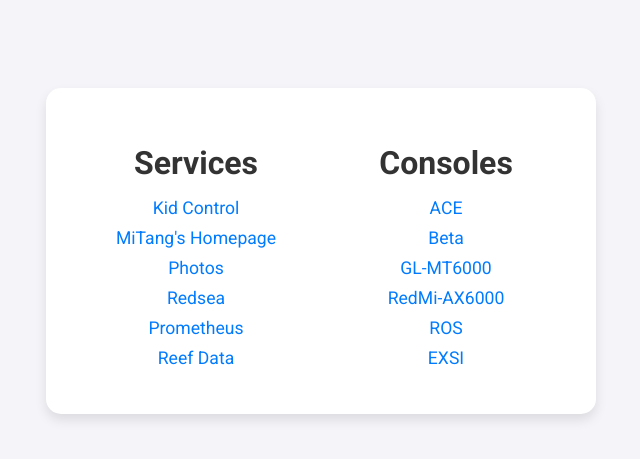
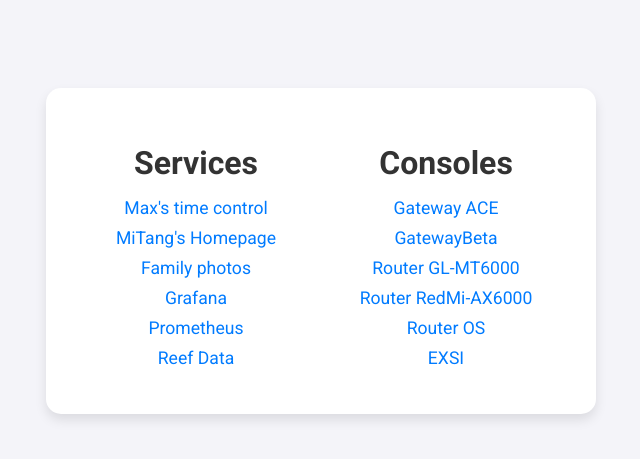
Before and after one commit to jacobmee/bookmarks, a Flask app: page / in a window 1280 px wide. Shown: the part 149-608 px from the top of the page, without its empty margins (319-959 px from the left). Run offline with Flask 2, Linux system fonts and the light colour scheme.

Commit message:
index.html

```diff
--- a/app/templates/index.html
+++ b/app/templates/index.html
@@ -77,10 +77,10 @@
         <div class="column">
             <h2>Services</h2>
             <ul>
-                <li><a href="http://home.lan:5000" target="_blank">Kid Control</a></li>
+                <li><a href="http://home.lan:5000" target="_blank">Max's time control</a></li>
                 <li><a href="http://www.mitang.me/" target="_blank">MiTang's Homepage</a></li>
-                <li><a href="http://home.lan:8880" target="_blank">Photos</a></li>
-                <li><a href="http://home.lan:3000" target="_blank">Redsea</a></li>
+                <li><a href="http://home.lan:8880" target="_blank">Family photos</a></li>
+                <li><a href="http://home.lan:3000/d/admv8attzs1z4c/redsea?orgId=1&kiosk" target="_blank">Grafana</a></li>
                 <li><a href="http://home.lan:9090" target="_blank">Prometheus</a></li>
                 <li><a href="http://reef.lan:6001/" target="_blank">Reef Data</a></li>
             </ul>
@@ -88,11 +88,11 @@
         <div class="column">
             <h2>Consoles</h2>
             <ul>
-                <li><a href="http://ace.lan" target="_blank">ACE</a></li>
-                <li><a href="http://beta.lan" target="_blank">Beta</a></li>
-                <li><a href="http://192.168.0.11" target="_blank">GL-MT6000</a></li>
-                <li><a href="http://192.168.0.12" target="_blank">RedMi-AX6000</a></li>
-                <li><a href="http://192.168.0.1" target="_blank">ROS</a></li>
+                <li><a href="http://ace.lan" target="_blank">Gateway ACE</a></li>
+                <li><a href="http://beta.lan" target="_blank"> GatewayBeta</a></li>
+                <li><a href="http://192.168.0.11" target="_blank">Router GL-MT6000</a></li>
+                <li><a href="http://192.168.0.12" target="_blank">Router RedMi-AX6000</a></li>
+                <li><a href="http://192.168.0.1" target="_blank">Router OS</a></li>
                 <li><a href="https://192.168.0.10" target="_blank">EXSI</a></li>
             </ul>
         </div>
```
